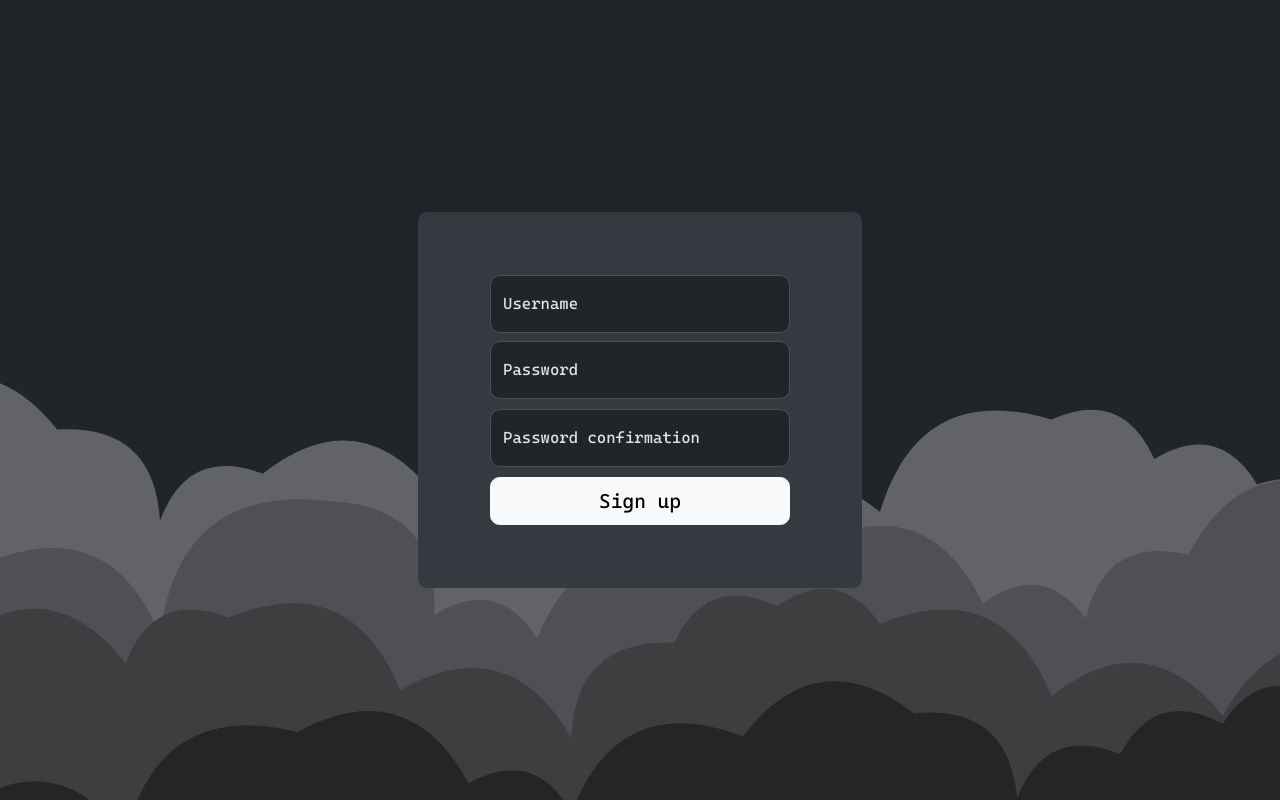
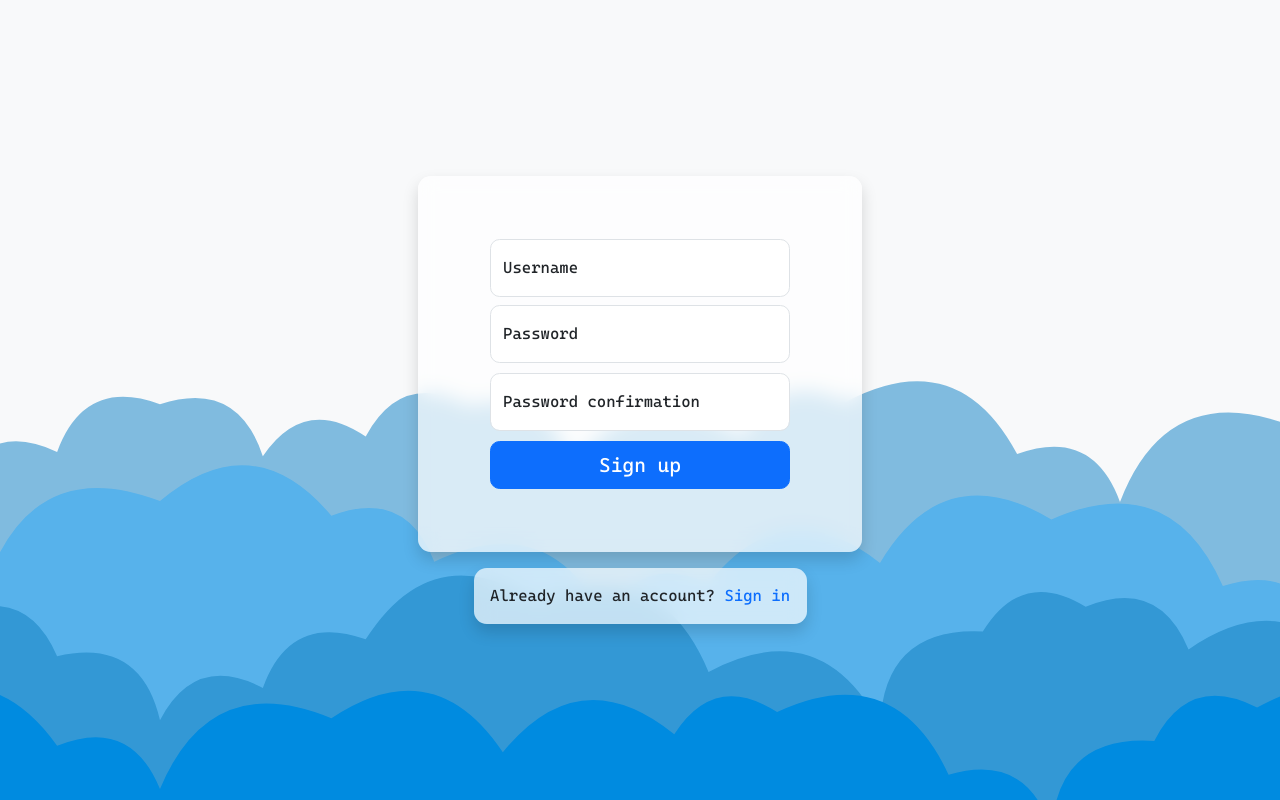
Before and after one commit to alexlahoz/DockerWebManager, a Django app: page /signup/ in a window 1280 px wide. Run offline with Django 4.2, Linux system fonts and the light colour scheme.

Commit message:
signin & signup refactor

```diff
--- a/clusters/static/clusters/style.css
+++ b/clusters/static/clusters/style.css
@@ -80,7 +80,7 @@ a {
 }
 
 .bg-custom {
-  background-color: #343a40 !important;
+  background-color: #f2f2f2 !important;
 }
 
 .form-signin {
--- a/templates/base_login.html
+++ b/templates/base_login.html
@@ -1,5 +1,5 @@
 <!DOCTYPE HTML>
-<html lang="es" data-bs-theme="dark">
+<html lang="es">
 <head>
   <meta charset="UTF-8">
   <meta name="viewport" content="width=device-width, initial-scale=1.0">
@@ -10,7 +10,7 @@
   <link rel="stylesheet" href="https://cdn.jsdelivr.net/npm/bootstrap-icons@1.10.5/font/bootstrap-icons.css">
   <link rel="shortcut icon" type="image/png" href="{% static 'clusters/images/docker.png' %}" >
 </head>
-<body class="cloudy-background">
+<body class="cloudy-background bg-light">
   {% block content %}
   {% endblock content %}
   <script src="https://cdn.jsdelivr.net/npm/bootstrap@5.3.1/dist/js/bootstrap.bundle.min.js" integrity="sha384-HwwvtgBNo3bZJJLYd8oVXjrBZt8cqVSpeBNS5n7C8IVInixGAoxmnlMuBnhbgrkm" crossorigin="anonymous"></script>
--- a/templates/signup.html
+++ b/templates/signup.html
@@ -5,7 +5,10 @@
   <div class="h-100">
     <div class="d-flex justify-content-center align-items-center h-100">
       <div class="p-2" style="width: 460px;">
-        <div class="rounded-custom bg-custom">
+        <div class="rounded-custom card shadow" style="
+            background: hsla(0, 0%, 100%, 0.7);
+            backdrop-filter: blur(10px);
+          ">
           <div class="card-body p-5">
             <form action="/signup/", method="POST" class="form-signin text-center">
               {% csrf_token %}
@@ -21,10 +24,21 @@
                 <input type="password" class="form-control" id="floatingPassword" name="password2" required placeholder="Password confirmation">
                 <label for="floatingPassword">Password confirmation</label>
               </div>
-              <button class="w-100 btn btn-lg btn-light" type="submit">
+              <button class="w-100 btn btn-lg btn-primary" type="submit">
                 Sign up
               </button>
-          </form>
+            </form>
+          </div>
+        </div>
+
+        <div class="d-flex justify-content-center align-items-center">
+          <div class="rounded-custom card shadow mt-3 w-75" style="
+              background: hsla(0, 0%, 100%, 0.7);
+              backdrop-filter: blur(10px);
+            ">
+            <div class="card-body text-center p-3">
+              Already have an account? <a href="/signin" class="link-underline link-underline-opacity-0">Sign in</a>
+            </div>
           </div>
         </div>
       </div>
```
Also changed, not shown: templates/signin.html (+16 -2 lines), clusters/static/clusters/images/Cloudy.svg.
